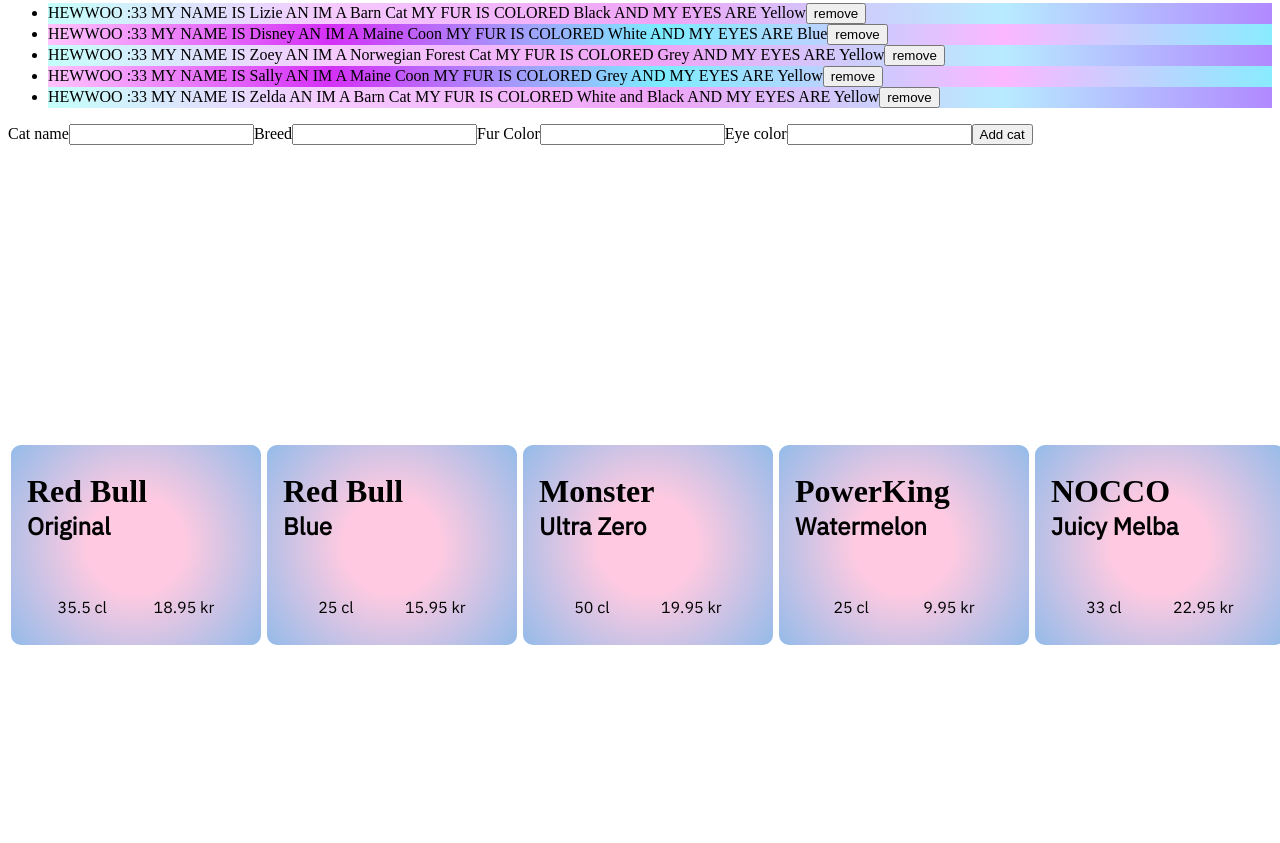
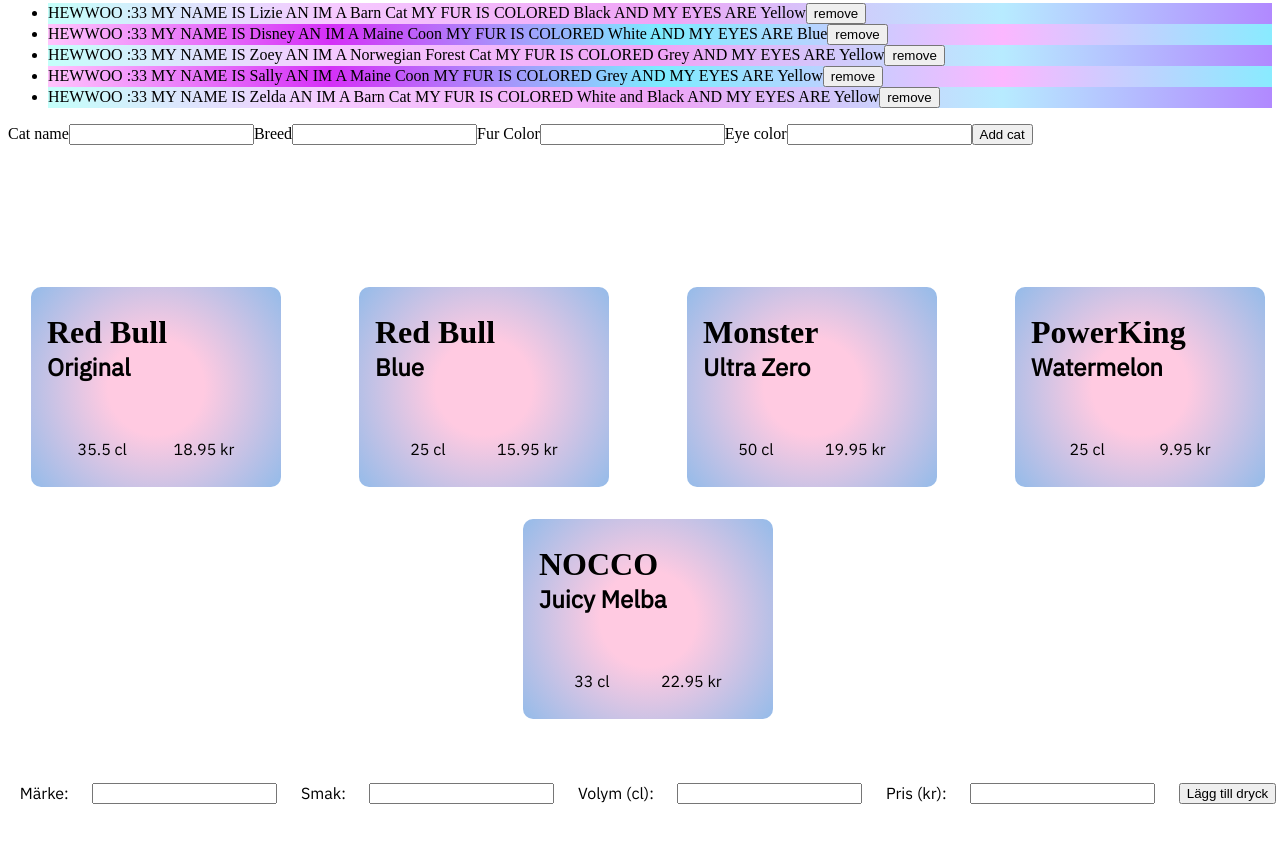
Before and after one commit to jenniferericson/listCollab, a website built with Vite: page index.html in a window 1280 px wide. Shown: the part 821-1664 px from the top of the page. Built offline with nearby package versions, Linux system fonts and the light colour scheme; a web font is replaced by a local one.

Commit message:
Important function to add energy drinks

```diff
--- a/src/js/main.js
+++ b/src/js/main.js
@@ -127,18 +127,16 @@
 changeList();
 
 
+
+
+// =========== ENERGIDRYCKER ===========
 const energy = new EnergyDrink("Red Bull", "Original", 35.5, 18.95);
 const energy2 = new EnergyDrink("Red Bull", "Blue", 25, 15.95);
 const energy3 = new EnergyDrink("Monster", "Ultra Zero", 50, 19.95);
 const energy4 = new EnergyDrink("PowerKing", "Watermelon", 25, 9.95);
 const energy5 = new EnergyDrink("NOCCO", "Juicy Melba", 33, 22.95);
 
-
 const energyDrinks = [energy, energy2, energy3, energy4, energy5];
-
-
-
-console.log(energyDrinks);
 
 const theApp = document.getElementById("app3");
 const drinksContainer = document.createElement("article");
@@ -182,19 +180,42 @@
 
 energyDrinksCreateHTML();
 
-// const drinkInputContainer = document.createElement("article");
-// drinkInputContainer.className = "drinkinput";
-// const brandInput = document.createElement("input");
-// const flavourInput = document.createElement("input");
-// const sizeInput = document.createElement("input");
-// const priceInput = document.createElement("input");
-// const drinkButton = document.createElement("button");
-// drinkButton.innerHTML = "Lägg till dryck";
 
-// drinkInputContainer.appendChild(brandInput);
-// drinkInputContainer.appendChild(flavourInput);
-// drinkInputContainer.appendChild(sizeInput);
-// drinkInputContainer.appendChild(priceInput);
-// drinkInputContainer.appendChild(drinkButton);
+// =========== ENERGIDRYCKER LÄGG TILL ===========
+const drinkInputContainer = document.createElement("article");
+drinkInputContainer.className = "drinkinput";
+const brandInput = document.createElement("input");
+const flavourInput = document.createElement("input");
+const sizeInput = document.createElement("input");
+sizeInput.type = "number";
+const priceInput = document.createElement("input");
+priceInput.type = "number";
+const drinkButton = document.createElement("button");
+drinkButton.type = "button";
+drinkButton.innerHTML = "Lägg till dryck";
+const brandInputLabel = document.createElement("label");
+brandInputLabel.innerHTML = "Märke:";
+const flavourInputLabel = document.createElement("label");
+flavourInputLabel.innerHTML = "Smak:";
+const sizeInputLabel = document.createElement("label");
+sizeInputLabel.innerHTML = "Volym (cl):";
+const priceInputLabel = document.createElement("label");
+priceInputLabel.innerHTML = "Pris (kr):";
 
-// theApp.appendChild(drinkInputContainer);
+drinkInputContainer.appendChild(brandInputLabel);
+drinkInputContainer.appendChild(brandInput);
+drinkInputContainer.appendChild(flavourInputLabel);
+drinkInputContainer.appendChild(flavourInput);
+drinkInputContainer.appendChild(sizeInputLabel);
+drinkInputContainer.appendChild(sizeInput);
+drinkInputContainer.appendChild(priceInputLabel);
+drinkInputContainer.appendChild(priceInput);
+drinkInputContainer.appendChild(drinkButton);
+
+theApp.appendChild(drinkInputContainer);
+
+drinkButton.addEventListener("click", () => {
+  const newDronk = new EnergyDrink(brandInput.value, flavourInput.value, sizeInput.value, priceInput.value);
+  energyDrinks.push(newDronk);
+  energyDrinksCreateHTML();
+})
--- a/src/scss/style.scss
+++ b/src/scss/style.scss
@@ -36,11 +36,19 @@
   }
 
 
-
-
-.drinkscontainer {
+#app3 {
   width: 100vw;
   min-height: 100vh;
+
+  display: flex;
+  flex-direction: column;
+  align-items: center;
+  justify-content: center;
+  gap: 4rem;
+}
+
+.drinkscontainer, .drinkinput {
+  width: 100%;
 
   display: flex;
   align-items: center;
@@ -48,6 +56,10 @@
   flex-wrap: wrap;
 
   font-family: IBM Plex Sans, sans-serif;
+}
+
+.drinkscontainer {
+  gap: 2rem;
 }
 
 .drinkcontainer {
@@ -83,6 +95,7 @@
         h3, h4 {
             margin: 0;
             padding-left: 1rem;
+            text-transform: capitalize;
         }
 
         h3 {
```
Lines whose indentation alone changed are shown as unchanged.
